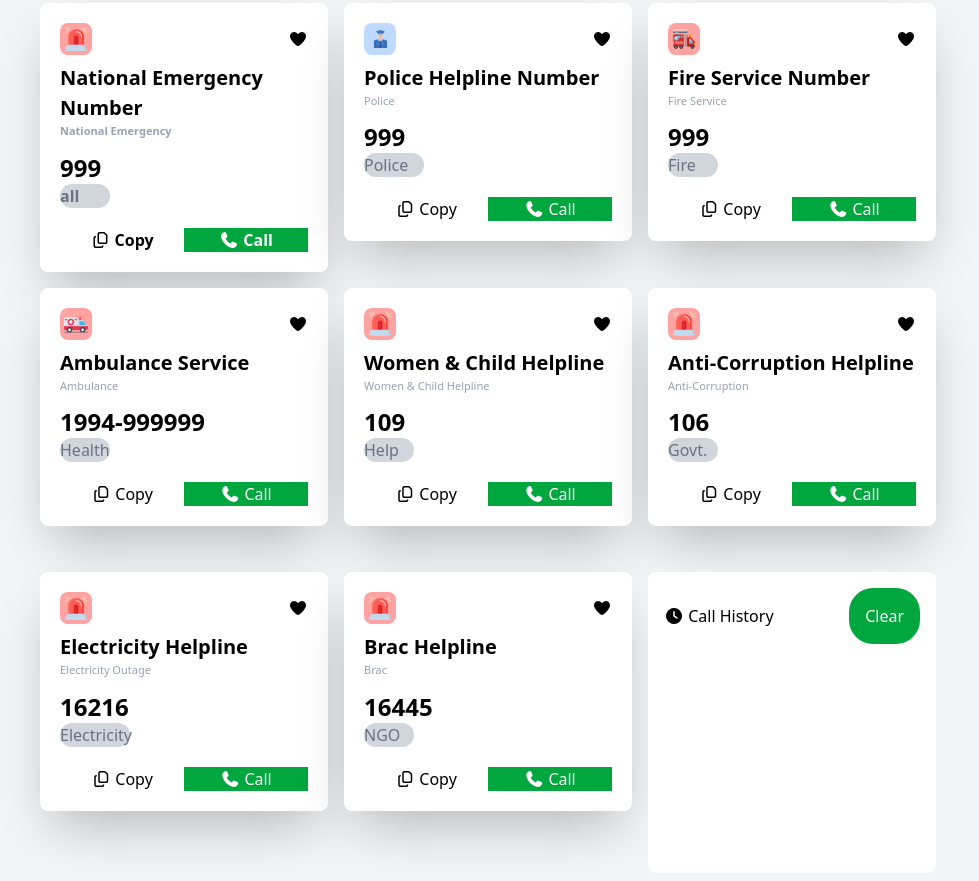
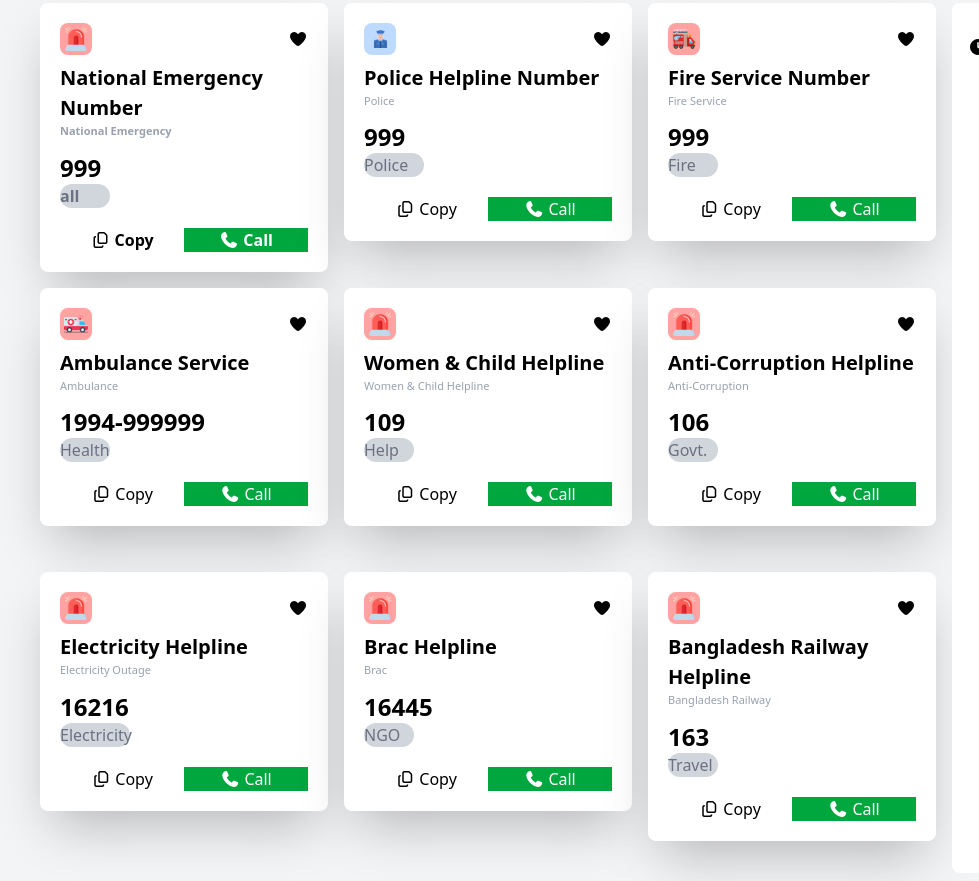
Before and after one commit to sirayon/-my-fifth-project-1, a plain HTML site: page index.html in a window 1280 px wide. Shown: the part 243-1124 px from the top of the page, without its empty margins (0-979 px from the left). Drawn offline with nearby package versions, Linux system fonts and the light colour scheme; a script that the page names is missing.

Commit message:
added my this commit

```diff
--- a/index.html
+++ b/index.html
@@ -42,7 +42,7 @@
         <!--card design-->
        <div class="grid md:grid-cols-2 lg:grid-cols-4 gap-4 p-2 max-w-[95%] mx-auto ">
 
-  <div class="grid grid-cols-1 md:grid-cols-2 lg:grid-cols-3 grid-rows-3 gap-4 col-span-3 mx-auto ">
+  <div class="grid grid-cols-1 md:grid-cols-2 lg:grid-cols-3 grid-rows-3 gap-4 col-span-3 mx-auto mt-40px">
 
     <div class=" items-center justify-center font-bold ">
       <div class="bg-white items-center justify-center rounded-lg ">
@@ -196,7 +196,25 @@
     </div>
     </div>
 
-
+    <div class=" items-center justify-center">
+      <div class="bg-white items-center justify-center rounded-lg ">
+      <div class="shadow-2xl p-5 rounded-lg">
+      <div class="flex justify-between items-center">
+      <img class="w-[32px] bg-red-300 p-1 rounded-lg" src="./assets/emergency.png" alt="">
+      <i class="fa-solid fa-heart heartBtn"></i>
+      </div>
+      <h2 class="font-bold text-[20px] mt-2">Bangladesh Railway Helpline </h2>
+      <p class="text-gray-400 text-[11px]">Bangladesh Railway</p>
+      <h1 class="font-bold text-2xl mt-3">163</h1>
+      <p class=" text-gray-500 bg-gray-300 h-auto rounded-4xl w-[50px]">Travel</p>
+      <div class="flex justify-between items-center mt-5">
+      <button data-number="163" class="btn h-auto w-[130px] copyBtn"><i class="fa-regular fa-copy"></i> Copy</button>
+      <button data-name="Bangladesh Railway Helpline" data-number="163" class="btn bg-green-600 h-auto w-[130px] text-white callBtn"><i class="fa-solid fa-phone"></i> Call</button>
+      </div>
+      </div>
+    </div>
+    </div>
+  </div>
 <!-- call history -->
   <div class="row-span-3 items-center  rounded-lg bg-white ">
      <div class="flex justify-between items-center p-4 ">
```
